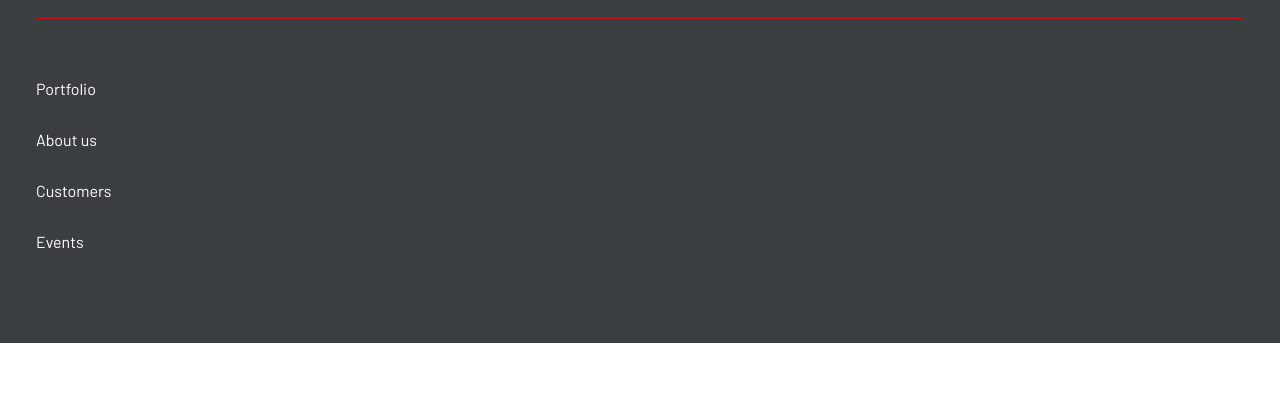
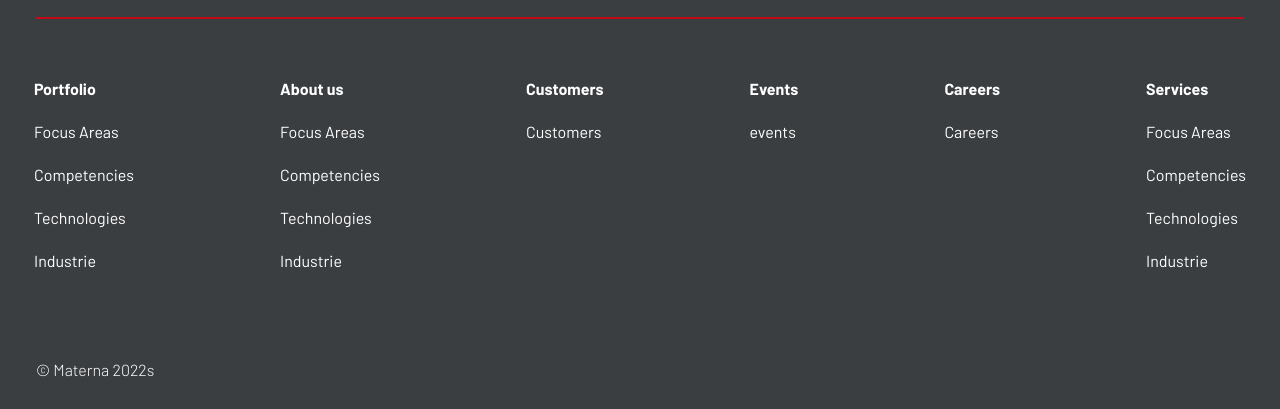
Before and after one commit to izzett222/exercise-2, a plain HTML site: page index.html in a window 1280 px wide. Shown: the part 2458-2867 px from the top of the page. Before the commit the page ends 2801 px from the top, so only its background shows below. Drawn offline with Linux system fonts and the light colour scheme.

Commit message:
changed footer second section

```diff
--- a/index.html
+++ b/index.html
@@ -287,12 +287,19 @@
                 <li class="footer__link">events</li>
             </ul>
             <ul class="footer__links">
-                <li class="footer__link footer__link--first"></li>
-                <li class="footer__link"></li>
-                <li class="footer__link"></li>
-                <li class="footer__link"></li>
-                <li class="footer__link"></li>
+                <li class="footer__link footer__link--first">Careers</li>
+                <li class="footer__link">Careers</li>
             </ul>
+            <ul class="footer__links">
+                <li class="footer__link footer__link--first">Services</li>
+                <li class="footer__link">Focus Areas</li>
+                <li class="footer__link">Competencies</li>
+                <li class="footer__link">Technologies</li>
+                <li class="footer__link">Industrie</li>
+            </ul>
+        </div>
+        <div class="footer__last">
+            <p class="text footer__text">© Materna 2022s</p>
         </div>
       </div>
     </footer>
--- a/main.css
+++ b/main.css
@@ -399,12 +399,38 @@
 }
 .footer__link--first {
     display: block;
+    font-weight: bold;
+    font-size: 18pxs;
 }
 
-
+.footer__last {
+    padding: 30px 0;
+}
 
 @media (min-width: 600px) {
   .footer__first {
     flex-direction: row;
   }
+  .footer__second {
+    flex-direction: row;
+    min-width: 50%;
+    padding-left: 8px;
+    padding-right: 8px;
+    flex-wrap: wrap;
+    justify-content: space-between;
+    margin-left: -10px;
+    margin-right: -10px;
+  }
+  .footer__links {
+    display: flex;
+    flex-direction: column;
+    gap: 24px;
+
+
+  }
+  .footer__link {
+    display: block;
+
+    padding
+  }
 }
```
